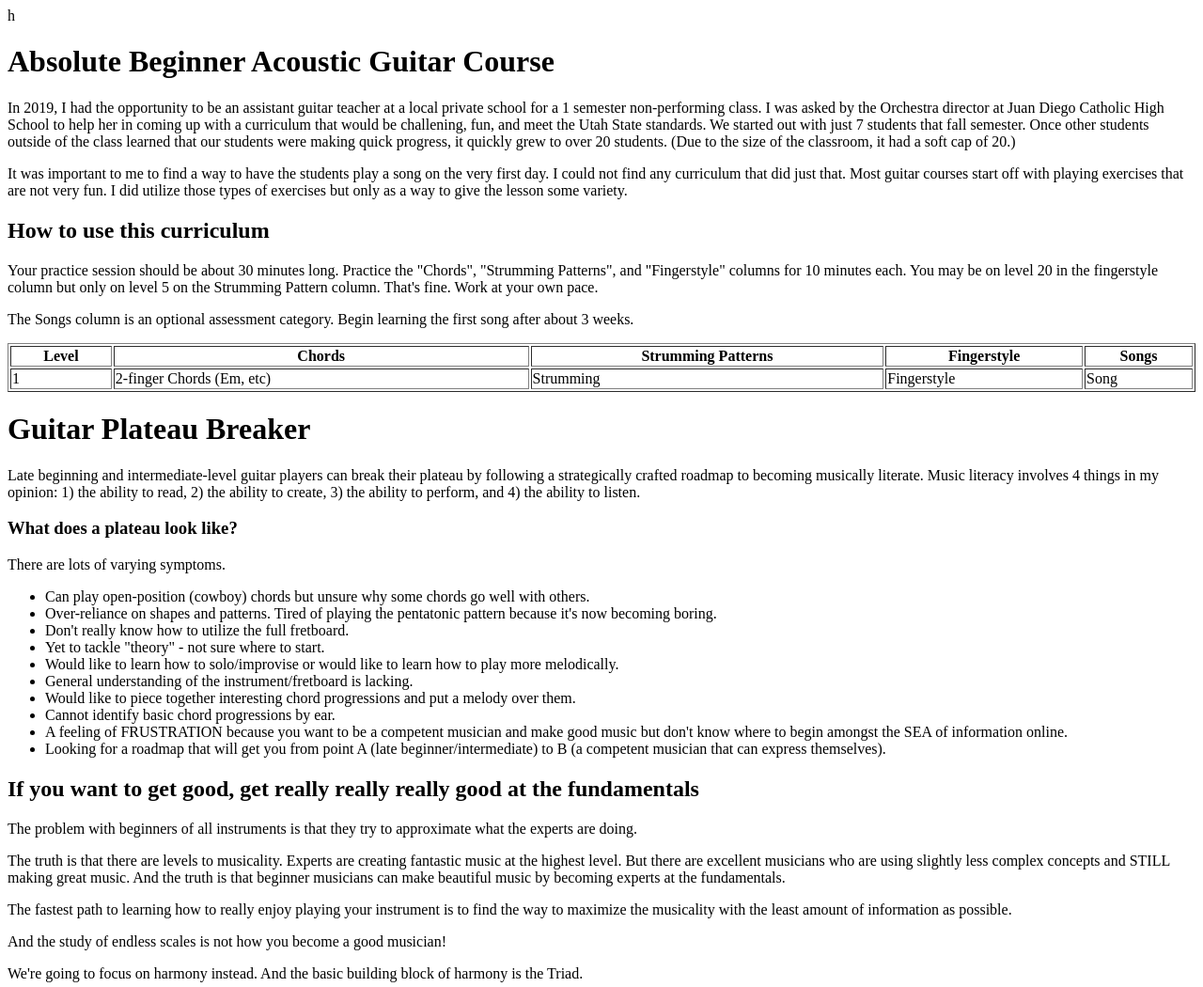
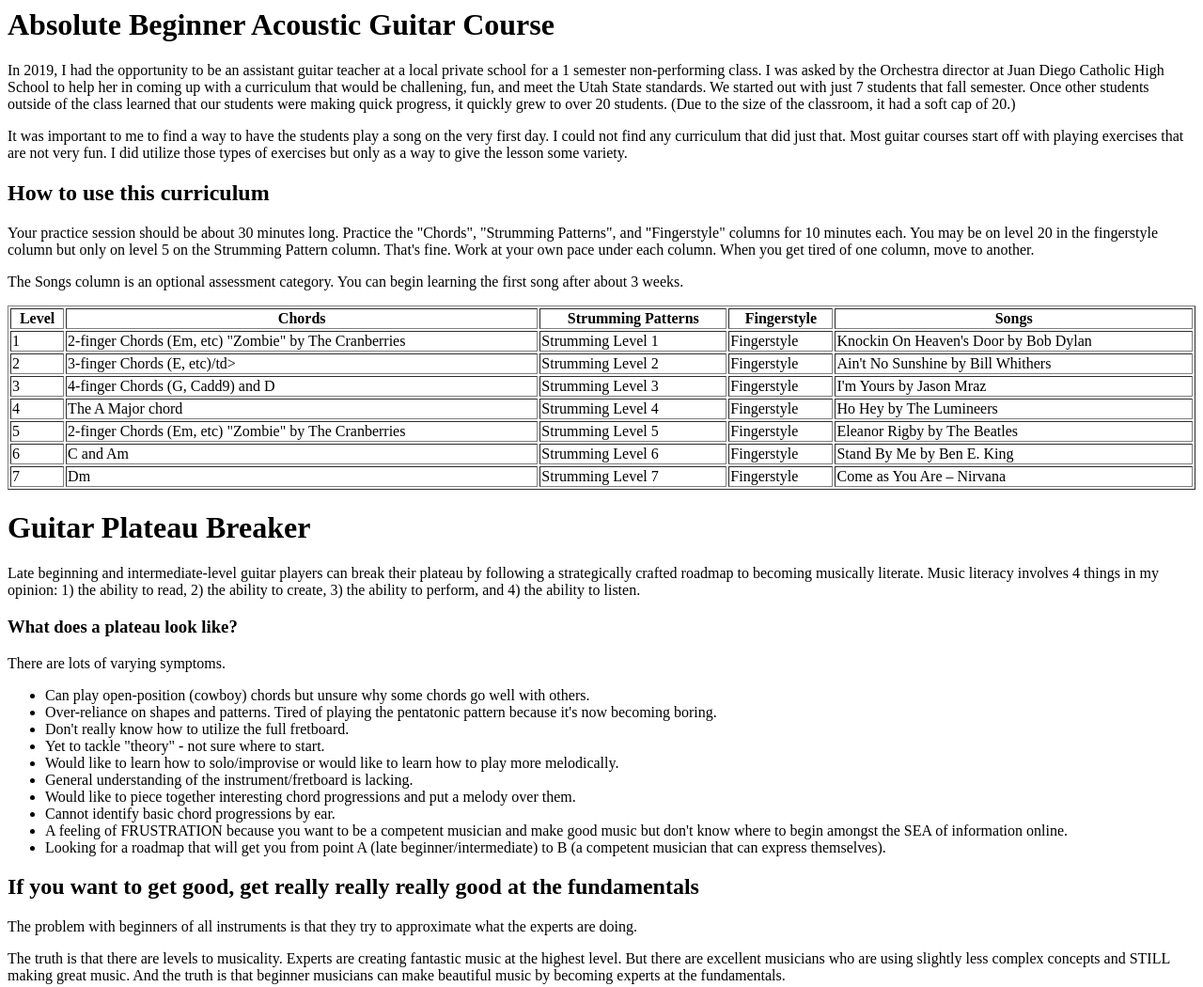
Before and after one commit to justguitarinfo/justguitarinfo.github.io, a plain HTML site: page index.html in a window 1280 px wide. Shown: the top 1050 px of the page at 94% size. Drawn offline with Linux system fonts and the light colour scheme.

Commit message:
Update index.html

```diff
--- a/index.html
+++ b/index.html
@@ -1,4 +1,4 @@
-h <html>
+<html>
   <head></head>
   <body>
     <h1>Absolute Beginner Acoustic Guitar Course</h1>
@@ -14,16 +14,59 @@ h <html>
     <h2>How to use this curriculum</h2>
     <p>Your practice session should be about 30 minutes long. Practice the "Chords", "Strumming Patterns", and "Fingerstyle"
     columns for 10 minutes each. You may be on level 20 in the fingerstyle column but only on level 5 on the Strumming
-    Pattern column. That's fine. Work at your own pace.</p>
-    <p>The Songs column is an optional assessment category. Begin learning the first song after about 3 weeks.</p>
+    Pattern column. That's fine. Work at your own pace under each column. When you get tired of one column, move to another.</p>
+    <p>The Songs column is an optional assessment category. You can begin learning the first song after about 3 weeks.</p>
+
     <table width="100%" border="1">
       <tr><th>Level</th><th>Chords</th><th>Strumming Patterns</th><th>Fingerstyle</th><th>Songs</th></tr>
       <tr>
         <td>1</td>
-        <td>2-finger Chords (Em, etc)</td>
-        <td>Strumming</td>
+        <td>2-finger Chords (Em, etc) "Zombie" by The Cranberries</td>
+        <td>Strumming Level 1</td>
         <td>Fingerstyle</td>
-        <td>Song</td>
+        <td>Knockin On Heaven's Door by Bob Dylan</td>
+      </tr>
+      <tr>
+        <td>2</td>
+        <td>3-finger Chords (E, etc)/td>
+        <td>Strumming Level 2</td>
+        <td>Fingerstyle</td>
+        <td>Ain't No Sunshine by Bill Whithers</td>
+      </tr>
+      <tr>
+        <td>3</td>
+        <td>4-finger Chords (G, Cadd9) and D</td>
+        <td>Strumming Level 3</td>
+        <td>Fingerstyle</td>
+        <td>I'm Yours by Jason Mraz</td>
+      </tr>
+      <tr>
+        <td>4</td>
+        <td>The A Major chord</td>
+        <td>Strumming Level 4</td>
+        <td>Fingerstyle</td>
+        <td>Ho Hey by The Lumineers</td>
+      </tr>
+      <tr>
+        <td>5</td>
+        <td>2-finger Chords (Em, etc) "Zombie" by The Cranberries</td>
+        <td>Strumming Level 5</td>
+        <td>Fingerstyle</td>
+        <td>Eleanor Rigby by The Beatles</td>
+      </tr>
+      <tr>
+        <td>6</td>
+        <td>C and Am</td>
+        <td>Strumming Level 6</td>
+        <td>Fingerstyle</td>
+        <td>Stand By Me by Ben E. King</td>
+      </tr>
+      <tr>
+        <td>7</td>
+        <td>Dm</td>
+        <td>Strumming Level 7</td>
+        <td>Fingerstyle</td>
+        <td>Come as You Are – Nirvana</td>
       </tr>
     </table>
 
```
